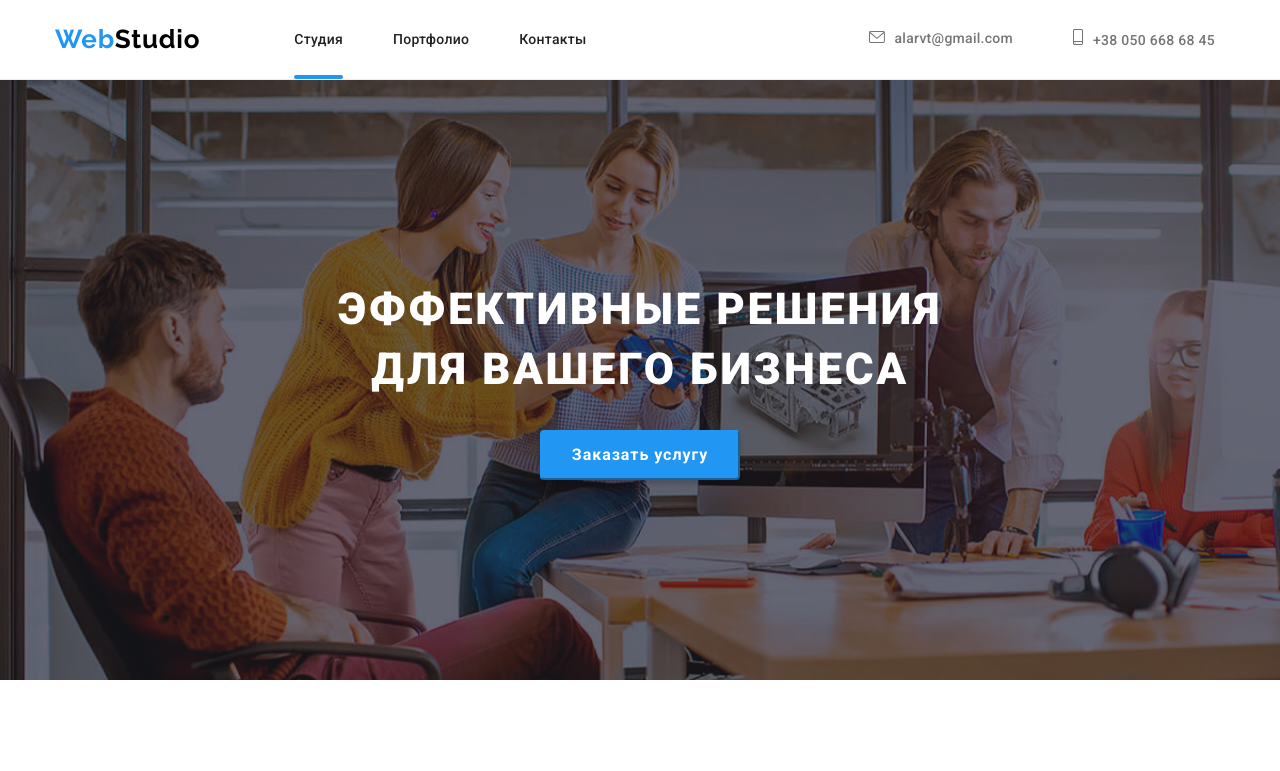
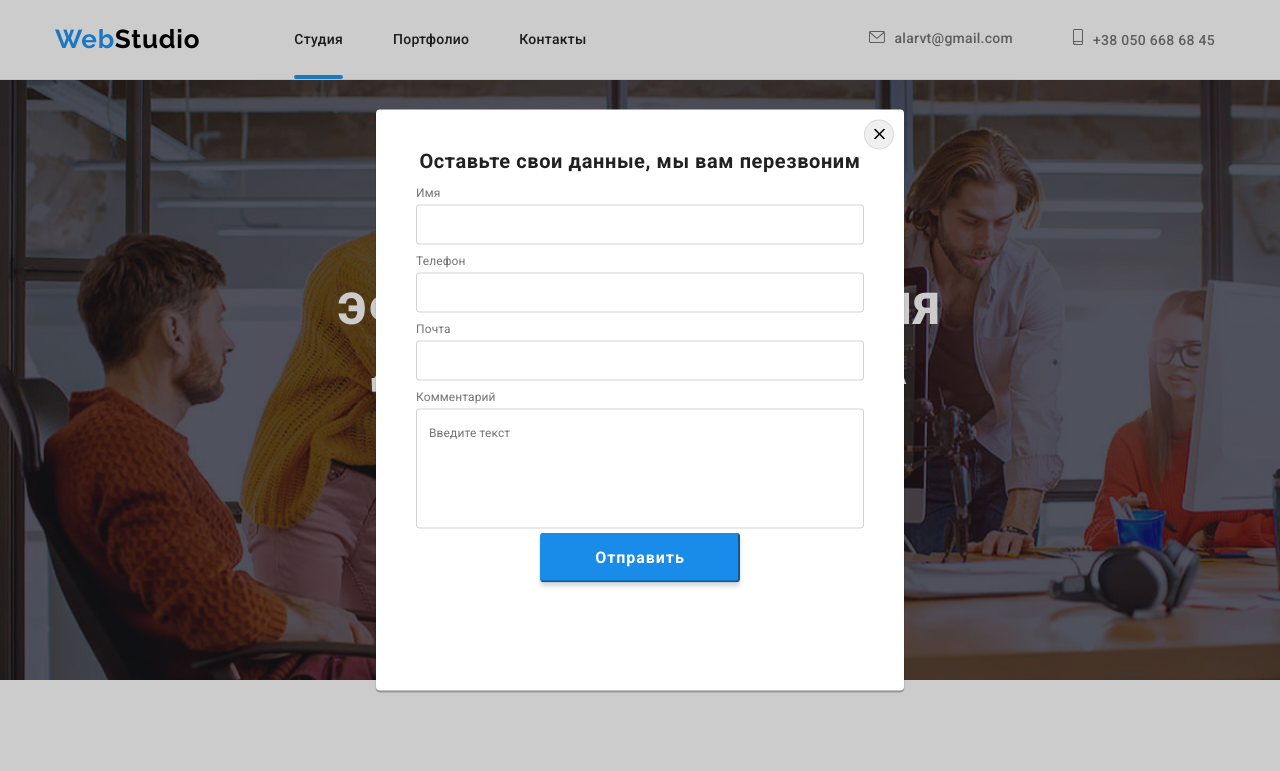
Before and after one commit to alarvt/goit-markup-hw-078, a plain HTML site: page index.html in a window 1280 px wide. Shown: the top 771 px of the page. Drawn offline with nearby package versions, Linux system fonts and the light colour scheme.

Commit message:
ДЗ-6.2

```diff
--- a/css/styles.css
+++ b/css/styles.css
@@ -707,12 +707,13 @@ img {
     position: absolute;
     width: 528px;
     min-height: 581px;
-    background-color: #EEEEEE;
+    background-color: #FFFFFF;
     top: 50%;
     left: 50%;
     transform: translate(-50%, -50%);
     box-shadow: 0px 1px 3px rgba(0, 0, 0, 0.12), 0px 1px 1px rgba(0, 0, 0, 0.14), 0px 2px 1px rgba(0, 0, 0, 0.2);
     border-radius: 4px;
+    padding: 40px;
 
 }
 
@@ -725,8 +726,7 @@ img {
     right: 10px;
     top: 10px;
     border-radius: 50%;
-    border: 1px solid #0000001A
-
+    border: 1px solid #0000001A;
 
 }
 
@@ -736,6 +736,91 @@ img {
     pointer-events: none;
 }
 
+.modal-title {
+    font-weight: 700;
+    font-size: 20px;
+    line-height: 1.15;
+    text-align: center;
+    letter-spacing: 0.03em;
+    color: #212121;
+    margin-bottom: 14px;
+}
+
+.form-input {
+    width: 100%;
+    height: 40px;
+    background: #FFFFFF;
+    border: 1px solid rgba(33, 33, 33, 0.2);
+    border-radius: 4px;
+    cursor: pointer;
+    margin-bottom: 10px;
+}
+
+.form-input:hover,
+.form-input:focus {
+    width: 100%;
+    height: 40px;
+    background: #FFFFFF;
+    border: 1px solid #2196F3;
+    border-radius: 4px;
+}
+
+.input-title {
+    font-weight: 400;
+    font-size: 12px;
+    line-height: 1.16;
+    letter-spacing: 0.01em;
+    color: #757575;
+    display: block;
+    margin-bottom: 4px;
+    cursor: pointer;
+}
+
+.modal-text {
+    width: 100%;
+    height: 120px;
+    border: 1px solid rgba(33, 33, 33, 0.2);
+    border-radius: 4px;
+    resize: none;
+    padding-left: 12px;
+    padding-right: 12px;
+    padding-top: 16px;
+    font-weight: 400;
+    font-size: 12px;
+    line-height: 14px;
+    letter-spacing: 0.01em;
+    color: rgba(117, 117, 117, 0.5);
+}
+
+.modal-text:hover,
+.modal-text:focus {
+    width: 100%;
+    height: 120px;
+    border: 1px solid #2196F3;
+    border-radius: 4px;
+}
+
+.modal-button {
+    font-family: 'Roboto';
+    font-style: normal;
+    font-weight: 700;
+    font-size: 16px;
+    line-height: 1.88;
+    align-items: center;
+    text-align: center;
+    letter-spacing: 0.06em;
+    color: #FFFFFF;
+    width: 200px;
+    height: 50px;
+    background: #188CE8;
+    border-color: #188CE8;;
+    box-shadow: 0px 4px 4px rgba(0, 0, 0, 0.15);
+    border-radius: 4px;
+    margin: 0 auto;
+    display: block;
+    cursor: pointer;
+}
+
 .close-black {
 
 }
--- a/index.html
+++ b/index.html
@@ -368,13 +368,59 @@
         </div>
     </footer>
 
-    <div class="backdrop is-hidden" data-modal>
+    <div class="backdrop" data-modal>
         <div class="modal modal-close-black">
             <button type="button" class="modal-close" data-modal-close>
                 <svg class="close-black" width="11" height="11">
                     <use href="./images/close-black.svg#icon-close-black"></use>
                 </svg>
             </button>
+            <h3 class="modal-title">Оставьте свои данные, мы вам перезвоним</h3>
+            <form class="modal-form">
+                <label>
+                    <span class="input-title">Имя</span>
+                    <input
+                    type="text"
+                    class="form-input"
+                    name="user-name"
+                    placeholder
+                    required>
+                </label>
+
+                <label>
+                    <span class="input-title">Телефон</span>
+                    <input
+                    type="tel"
+                    class="form-input"
+                    name="user-tel"
+                    placeholder
+                    title="+380501111111"
+                    required>
+                </label>
+
+                <div>
+                    <label for="user-email" class="input-title">Почта</label>
+                    <input
+                    type="email"
+                    class="form-input"
+                    name="user-email"
+                    placeholder
+                    required
+                    id="user-email">
+                </div>
+                <div>
+                    <label for="user-comment" class="input-title">Комментарий</label>
+                    <textarea
+                    name="user-comment"
+                    id="user-comment"
+                    class="modal-text"
+                    placeholder="Введите текст"
+                    ></textarea>
+                </div>
+
+                <button type="submit" class="modal-button">Отправить</button>
+            </form>
+
         </div>
     </div>
 
```
